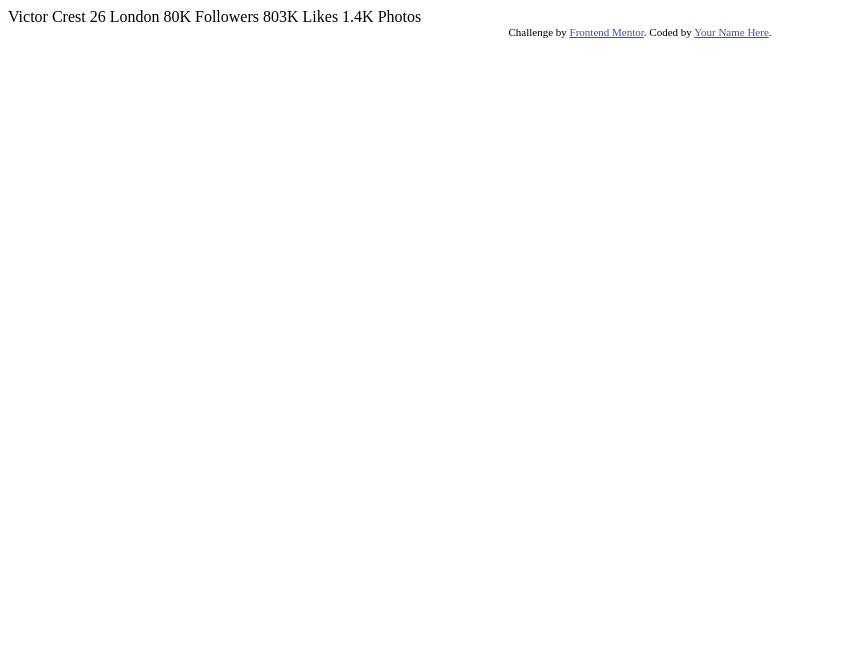
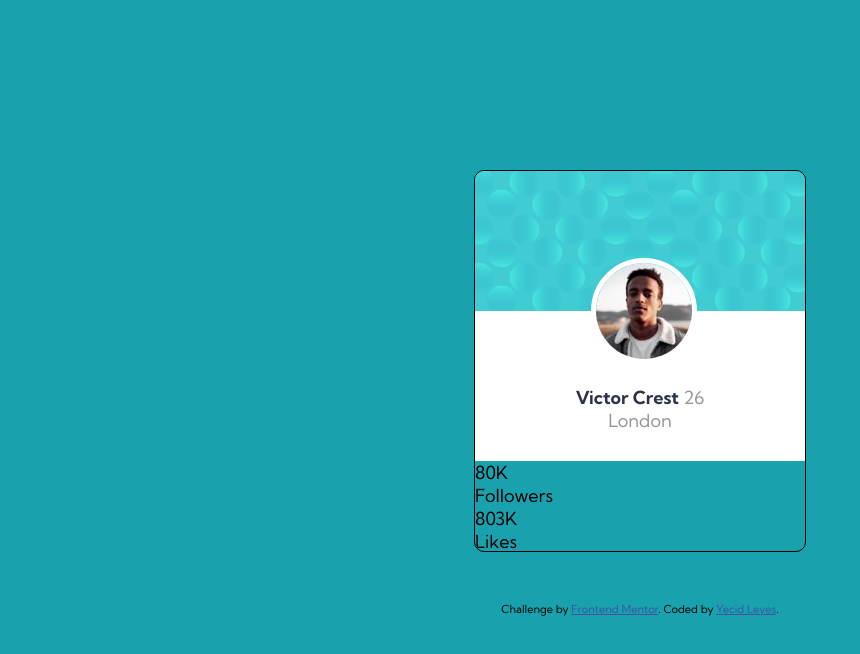
Before and after one commit to Yleyesb0321/profile, a plain HTML site: page index.html in a window 1280 px wide. Shown: the whole page, without its empty margins (0-860 px from the left). Drawn offline with Linux system fonts and the light colour scheme.

Commit message:
Agregamos la imagen y estilos

```diff
--- /dev/null
+++ b/css/style.css
@@ -0,0 +1,65 @@
+@import url('https://fonts.googleapis.com/css2?family=Kumbh+Sans:wght@400;700&display=swap');
+
+:root {
+  --Dark_cyan: hsl(185, 75%, 39%);
+  --Very_dark_desaturated_blue: hsl(229, 23%, 23%);
+  --Dark_grayish_blue: hsl(227, 10%, 46%);
+  --Dark_gray: hsl(0, 0%, 59%);
+}
+
+body {
+  padding: 0;
+  margin: 0;
+  background-color: var(--Dark_cyan);
+  font-family: "Kumbh Sans", sans-serif;
+  font-size: 18px;
+}
+.card-container{
+  border: 1px solid;
+  margin: 170px auto 50px;
+  width: 330px;
+  height: 380px;
+  border-radius: 10px;
+  overflow: hidden;
+  position: relative;
+}
+.bubles{
+  background: url(../images/bg-pattern-card.svg);
+  height: 140px;
+
+}
+.foto{
+  position: absolute;
+  top: 87px;
+  left: 35%;
+  border: 5px solid white;
+  border-radius: 50%;
+  overflow:hidden;
+  height: 96px;
+}
+.datos{
+  background-color: white;
+  height: 150px;
+  padding: 75px;
+  box-sizing: border-box;
+  text-align: center;
+}
+.name{
+  font-weight: 700;
+  color: var(--Very_dark_desaturated_blue);
+}
+.age, .city{
+  color: var(--Dark_gray);
+}
+
+
+
+
+.attribution {
+  font-size: 11px;
+  text-align: center;
+}
+
+.attribution a {
+  color: hsl(228, 45%, 44%);
+}
--- a/index.html
+++ b/index.html
@@ -5,31 +5,46 @@
   <meta name="viewport" content="width=device-width, initial-scale=1.0"> <!-- displays site properly based on user's device -->
 
   <link rel="icon" type="image/png" sizes="32x32" href="./images/favicon-32x32.png">
+  <link rel="stylesheet" href="./css/style.css">
 
   <title>Frontend Mentor | Profile card component</title>
 
   <!-- Feel free to remove these styles or customise in your own stylesheet 👍 -->
-  <style>
-    .attribution { font-size: 11px; text-align: center; }
-    .attribution a { color: hsl(228, 45%, 44%); }
-  </style>
+
 </head>
 <body>
-  Victor Crest
-  26
-  London
+  <div class="card-container">
+    <div class="bubles"></div>
+    <div class="foto">
+      <img src="images/image-victor.jpg" alt="foto">
+    </div>
 
-  80K
-  Followers
+    <div class="datos">
+      <span class="name">Victor Crest</span>
+      <span class="age">26</span>
+      <div class="city">London</div>
+    </div>
+    <div class="vistas-container">
+      <div class="stadisticas">
+        <div class="cantidad">80K</div>
+        <div class="unidad">Followers</div>
+      </div>
 
-  803K
-  Likes
+      <div class="stadisticas">
+        <div class="cantidad">803K</div>
+        <div class="unidad"> Likes</div>
+      </div>
 
-  1.4K
-  Photos
+      <div class="stadisticas">
+        <div class="cantidad">1.4K</div>
+        <div class="unidad"> Photos</div>
+      </div>
+    </div>
+  </div>
+
   <div class="attribution">
     Challenge by <a href="https://www.frontendmentor.io?ref=challenge" target="_blank">Frontend Mentor</a>.
-    Coded by <a href="#">Your Name Here</a>.
+    Coded by <a href="#">Yecid Leyes</a>.
   </div>
 </body>
 </html>
```
